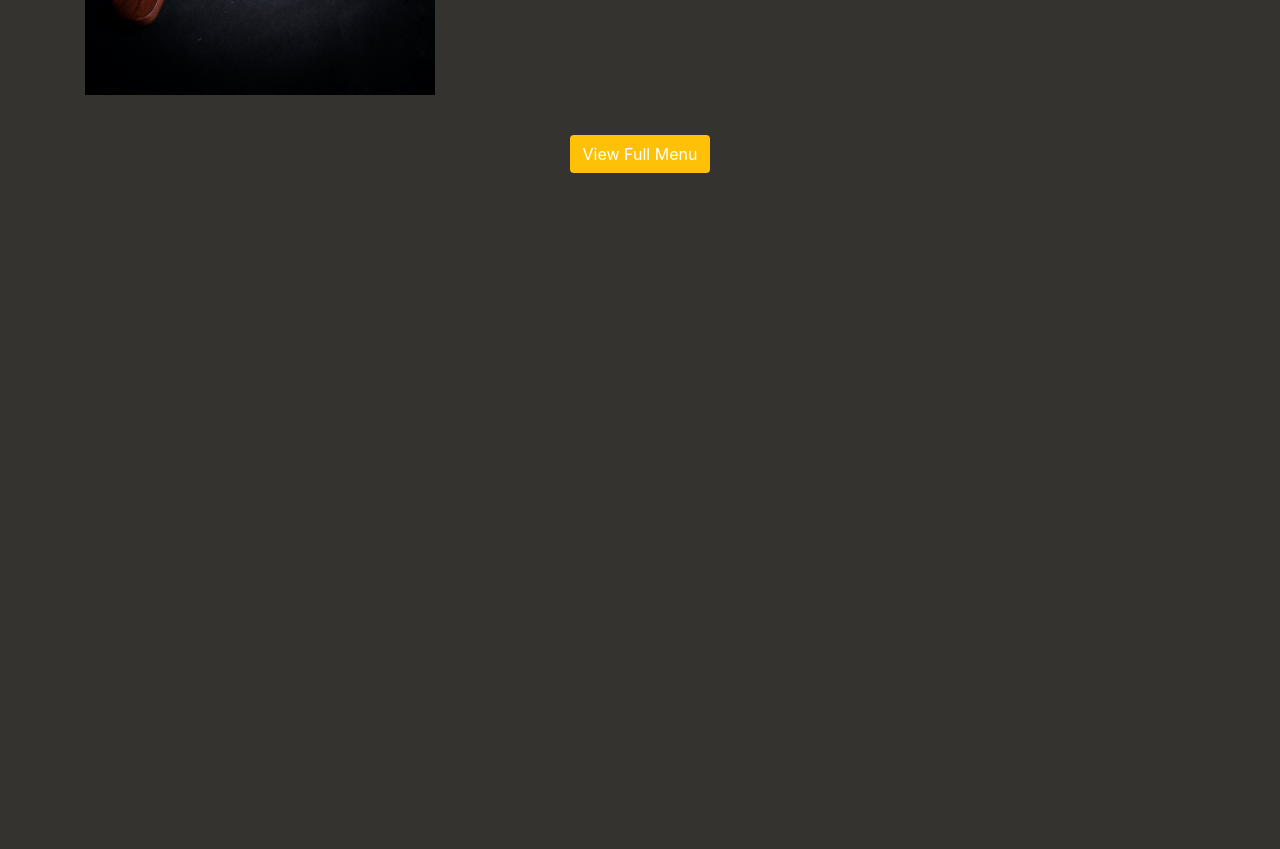
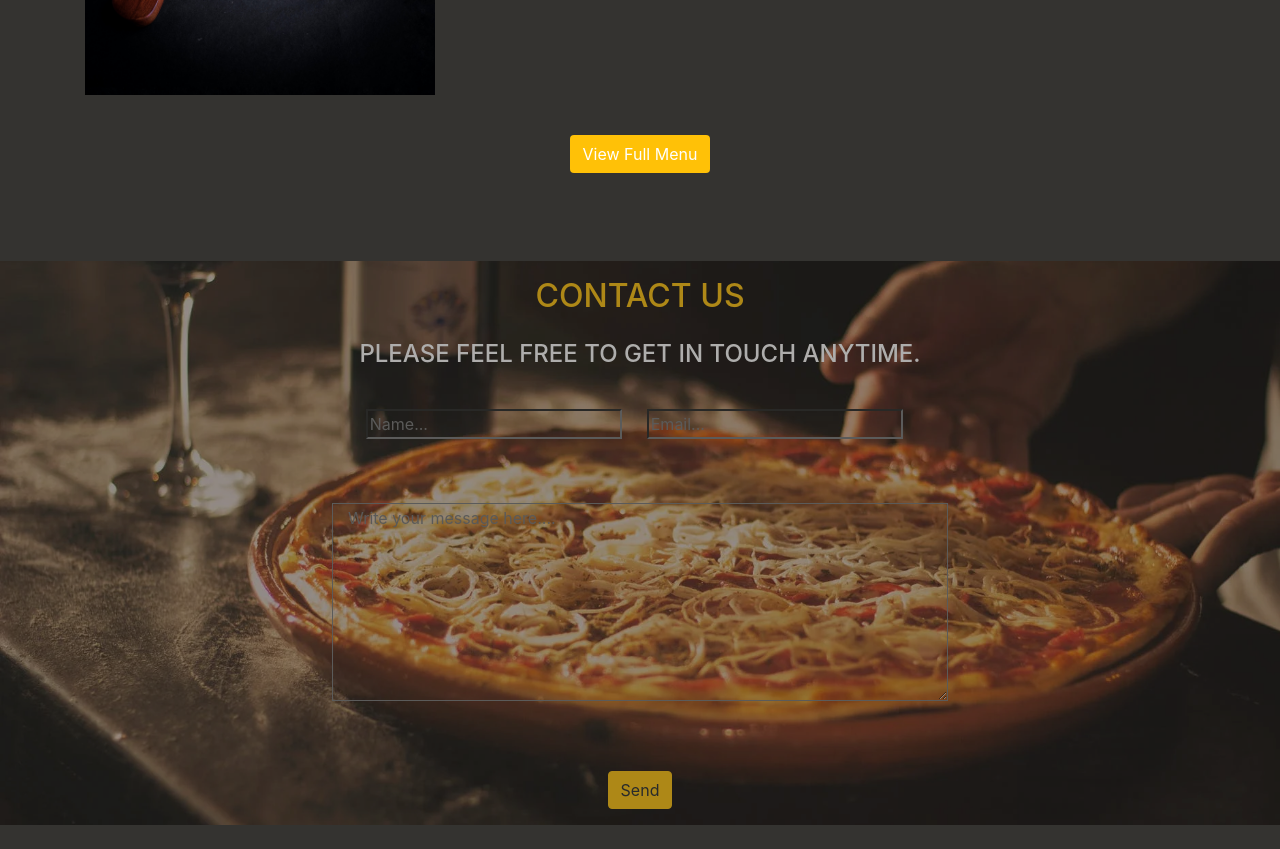
Before and after one commit to John-Njau/ClassicoAmorePizzeria, a plain HTML site: page index.html in a window 1280 px wide. Shown: the part 1933-2782 px from the top of the page. Before the commit the page ends 2194 px from the top, so only its background shows below. Drawn offline with nearby package versions, Linux system fonts and the light colour scheme.

Commit message:
ft:Added the contact us section

```diff
--- a/index.html
+++ b/index.html
@@ -45,8 +45,9 @@
             class="d-block img-fluid"
           />
           <div class="carousel-caption d-block d-md-block">
+            <!-- the logo image should not be visible in small sized screens -->
             <img
-              class="img-fluid logoImg m-3 d-none d-md-block"
+              class="img-fluid logoImg m-3"
               src="Assets/logoImage-removebg.png"
               alt="Logo image"
             />
@@ -158,6 +159,68 @@
 		</div>
 	</section>
 
+  <!-- contact us -->
+  <section
+  class="text-white"
+  style="
+    background-image: url('./Assets/ip4 pizza1.webp');
+    background-position: center;
+    background-repeat: no-repeat;
+    background-size: cover;
+    position: relative;
+    opacity: 0.6;
+  "
+>
+<div class="container contact text-center">
+  <h2 class="p-3 text-warning">CONTACT US</h2>
+  <h4>PLEASE FEEL FREE TO GET IN TOUCH ANYTIME.</h4>
+</div>
+  <form
+    action="https://formspree.io/f/mlezleoe"
+    method="POST"
+    class="form m-4 text-center"
+    name="contactForm"
+  >
+    <label for="name"></label>
+    <input
+      type="text"
+      class="bg-transparent"
+      name="name"
+      placeholder="Name..."
+      required
+    />
+
+    <label for="email"></label>
+    <input
+      type="email"
+      class="bg-transparent m-3 text-white"
+      name="email"
+      id="email"
+      placeholder="Email..."
+      required
+    />
+    <br />
+
+    <label for="message"></label>
+    <div>
+      <textarea
+        rows="8"
+        cols="40"
+        class="bg-transparent text-white container m-4 w-50"
+        id="comment"
+        name="message"
+        placeholder="Write your message here...."
+      ></textarea>
+    </div>
+    <br />
+    <input
+      type="submit"
+      value="Send"
+      id="submitBtn"
+      class="btn btn-warning m-3"
+    />
+  </form>
+</section>
    <!-- jQuery first, then Popper.js, then Bootstrap JS -->
     <script
       src="https://code.jquery.com/jquery-3.6.0.js"
```
